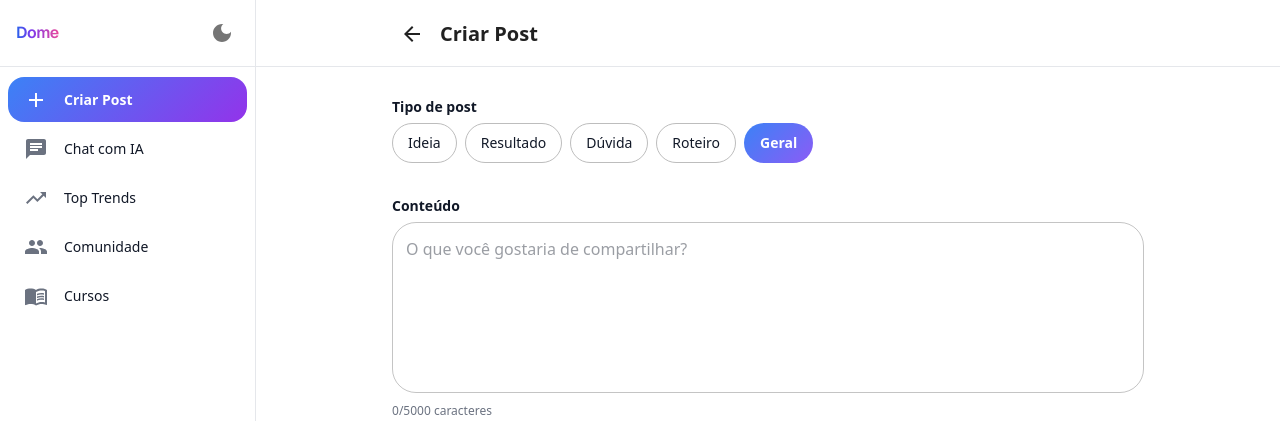
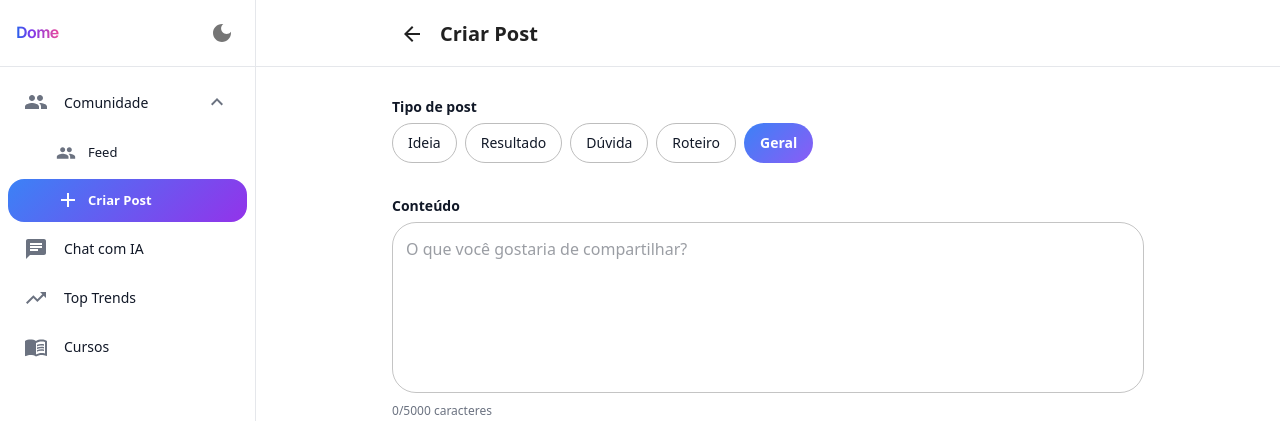
Before and after one commit to miostech/community-ai, a Next.js app: page /dashboard/comunidade/criar in a window 1280 px wide. Shown: the top 421 px of the page. Built offline with nearby package versions, Linux system fonts and the light colour scheme; no server answers; the database is empty; sample sign-in values are in the browser's storage.

Commit message:
New Sidebar desktop

```diff
--- a/components/layout/SidebarMui.tsx
+++ b/components/layout/SidebarMui.tsx
@@ -20,6 +20,7 @@ import {
     Menu,
     MenuItem,
     IconButton,
+    Collapse,
 } from '@mui/material';
 import {
     Add as AddIcon,
@@ -33,6 +34,8 @@ import {
     DarkMode as DarkModeIcon,
     LightMode as LightModeIcon,
     KeyboardArrowUp as ArrowUpIcon,
+    ExpandLess,
+    ExpandMore,
 } from '@mui/icons-material';
 import { useTheme as useAppTheme } from '@/contexts/ThemeContext';
 import { isChatLaunched } from '@/lib/chat-launch';
@@ -44,13 +47,28 @@ interface NavItem {
     href: string;
     icon: React.ReactNode;
     exactMatch?: boolean;
+    children?: NavItem[];
 }
 
 const navItems: NavItem[] = [
     {
+        label: 'Comunidade',
+        href: '/dashboard/comunidade',
+        exactMatch: true,
+        icon: <GroupIcon />,
+        children: [
+            {
+                label: 'Feed',
+                href: '/dashboard/comunidade',
+                icon: <GroupIcon fontSize="small" />,
+                exactMatch: true,
+            },
+            {
                 label: 'Criar Post',
                 href: '/dashboard/comunidade/criar',
                 icon: <AddIcon />,
+            },
+        ],
     },
     {
         label: 'Chat com IA',
@@ -58,20 +76,14 @@ const navItems: NavItem[] = [
         icon: <ChatIcon />,
     },
     {
+        label: 'Histórico de conversas',
+        href: '/dashboard/chat/historico',
+        icon: <HistoryIcon />,
+    },
+    {
         label: 'Top Trends',
         href: '/dashboard/trends',
         icon: <TrendingUpIcon />,
-    },
-    {
-        label: 'Comunidade',
-        href: '/dashboard/comunidade',
-        exactMatch: true,
-        icon: <GroupIcon />,
-    },
-    {
-        label: 'Histórico de conversas',
-        href: '/dashboard/chat/historico',
-        icon: <HistoryIcon />,
     },
     {
         label: 'Cursos',
@@ -87,6 +99,22 @@ export function SidebarMui() {
     const { theme, setTheme, resolvedTheme } = useAppTheme();
     const [anchorEl, setAnchorEl] = useState<null | HTMLElement>(null);
     const menuOpen = Boolean(anchorEl);
+    const [openSubmenus, setOpenSubmenus] = useState<Record<string, boolean>>({});
+
+    const toggleSubmenu = (label: string) => {
+        setOpenSubmenus((prev) => ({ ...prev, [label]: !prev[label] }));
+    };
+
+    const openSubmenu = (label: string) => {
+        setOpenSubmenus((prev) => ({ ...prev, [label]: true }));
+    };
+
+    // Auto-open submenu if a child route is active
+    const isChildActive = (item: NavItem) => {
+        return item.children?.some(
+            (child) => pathname === child.href || pathname?.startsWith(child.href + '/')
+        );
+    };
 
     const handleUserMenuOpen = (event: React.MouseEvent<HTMLElement>) => {
         setAnchorEl(event.currentTarget);
@@ -161,12 +189,22 @@ export function SidebarMui() {
                             ? pathname === item.href
                             : pathname === item.href || pathname?.startsWith(item.href + '/');
 
+                        const hasChildren = item.children && item.children.length > 0;
+                        const isItemSelected = !hasChildren && isActive;
+                        const submenuOpen = openSubmenus[item.label] ?? isChildActive(item) ?? false;
+
                         return (
-                            <ListItem key={item.href} disablePadding sx={{ px: 1, py: 0.25 }}>
+                            <React.Fragment key={item.href}>
+                                <ListItem disablePadding sx={{ px: 1, py: 0.25 }}>
                                     <ListItemButton
                                         component={Link}
                                         href={item.href}
-                                    selected={isActive}
+                                        selected={isItemSelected}
+                                        onClick={() => {
+                                            if (hasChildren && !submenuOpen) {
+                                                openSubmenu(item.label);
+                                            }
+                                        }}
                                         sx={{
                                             borderRadius: 2,
                                             '&.Mui-selected': {
@@ -184,7 +222,7 @@ export function SidebarMui() {
                                         <ListItemIcon
                                             sx={{
                                                 minWidth: 40,
-                                            color: isActive ? 'white' : 'text.secondary',
+                                                color: isItemSelected ? 'white' : 'text.secondary',
                                             }}
                                         >
                                             {item.icon}
@@ -193,11 +231,82 @@ export function SidebarMui() {
                                             primary={item.label}
                                             primaryTypographyProps={{
                                                 fontSize: 14,
-                                            fontWeight: isActive ? 600 : 500,
+                                                fontWeight: isItemSelected ? 600 : 500,
+                                            }}
+                                        />
+                                        {hasChildren && (
+                                            <IconButton
+                                                size="small"
+                                                edge="end"
+                                                onClick={(event) => {
+                                                    event.preventDefault();
+                                                    event.stopPropagation();
+                                                    toggleSubmenu(item.label);
+                                                }}
+                                            >
+                                                {submenuOpen ? (
+                                                    <ExpandLess sx={{ color: 'text.secondary' }} />
+                                                ) : (
+                                                    <ExpandMore sx={{ color: 'text.secondary' }} />
+                                                )}
+                                            </IconButton>
+                                        )}
+                                    </ListItemButton>
+                                </ListItem>
+
+                                {/* Submenu */}
+                                {hasChildren && (
+                                    <Collapse in={submenuOpen} timeout="auto" unmountOnExit>
+                                        <List disablePadding>
+                                            {item.children!.map((child) => {
+                                                const isChildItemActive = child.exactMatch
+                                                    ? pathname === child.href
+                                                    : pathname === child.href || pathname?.startsWith(child.href + '/');
+
+                                                return (
+                                                    <ListItem key={child.href} disablePadding sx={{ px: 1, py: 0.25 }}>
+                                                        <ListItemButton
+                                                            component={Link}
+                                                            href={child.href}
+                                                            selected={isChildItemActive}
+                                                            sx={{
+                                                                borderRadius: 2,
+                                                                pl: 6,
+                                                                '&.Mui-selected': {
+                                                                    background: 'linear-gradient(135deg, #3b82f6 0%, #9333ea 100%)',
+                                                                    color: 'white',
+                                                                    '& .MuiListItemIcon-root': {
+                                                                        color: 'white',
+                                                                    },
+                                                                    '&:hover': {
+                                                                        background: 'linear-gradient(135deg, #2563eb 0%, #7c3aed 100%)',
+                                                                    },
+                                                                },
+                                                            }}
+                                                        >
+                                                            <ListItemIcon
+                                                                sx={{
+                                                                    minWidth: 32,
+                                                                    color: isChildItemActive ? 'white' : 'text.secondary',
+                                                                }}
+                                                            >
+                                                                {child.icon}
+                                                            </ListItemIcon>
+                                                            <ListItemText
+                                                                primary={child.label}
+                                                                primaryTypographyProps={{
+                                                                    fontSize: 13,
+                                                                    fontWeight: isChildItemActive ? 600 : 400,
                                                                 }}
                                                             />
                                                         </ListItemButton>
                                                     </ListItem>
+                                                );
+                                            })}
+                                        </List>
+                                    </Collapse>
+                                )}
+                            </React.Fragment>
                         );
                     })}
             </List>
```
Lines whose indentation alone changed are shown as unchanged.
